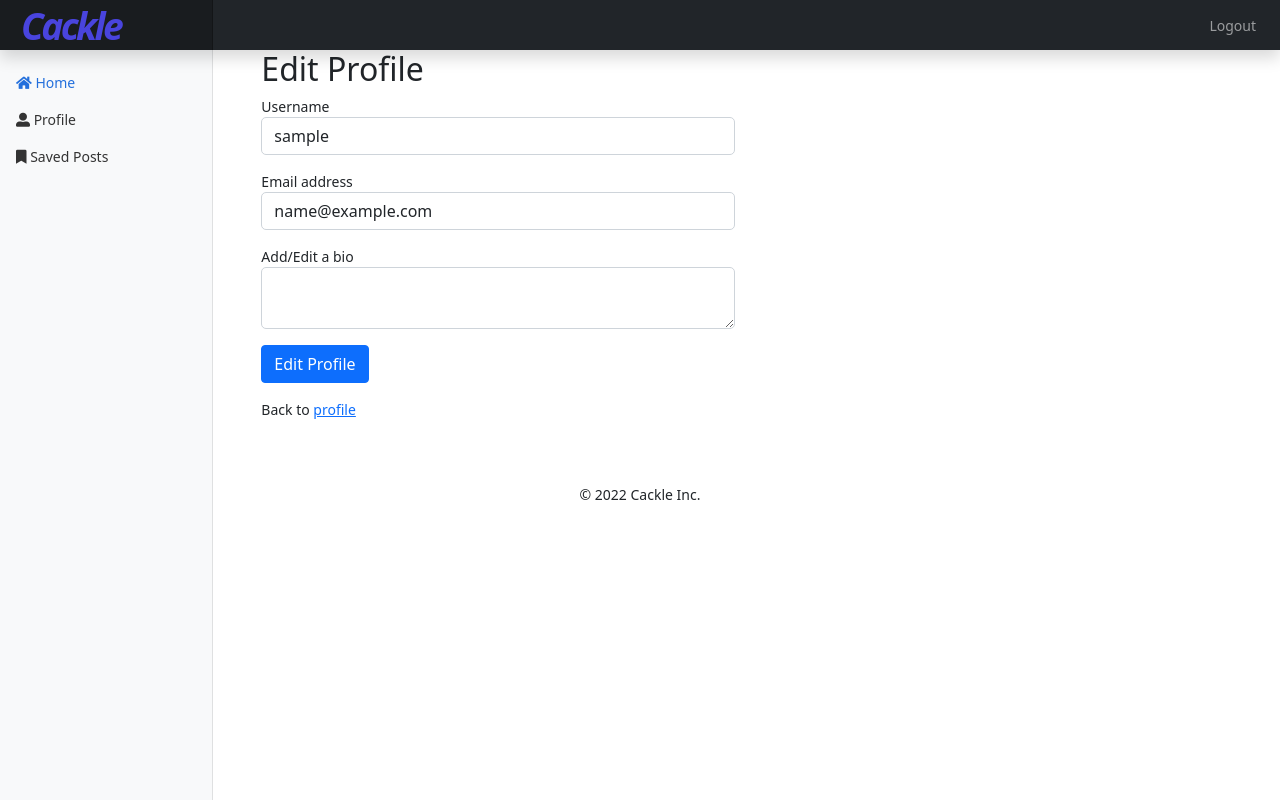
After one commit to dopewevmond/solid-flask, a Flask app: page /edit_profile in a window 1280 px wide. The commit adds this page. Run offline with Flask 2, Linux system fonts and the light colour scheme; the visitor is signed in with stand-in values (Sample User, id 1); data comes from the database, SQL or seed files in the repository; both versions use the stored data as it was after the commit; some libraries are stand-ins or nearby versions.

Commit message:
added an edit profile template

```diff
--- a/cackle/forms.py
+++ b/cackle/forms.py
@@ -1,6 +1,6 @@
 from flask_wtf import FlaskForm
-from wtforms import StringField, PasswordField, BooleanField, SubmitField
-from wtforms.validators import DataRequired, Email, EqualTo, ValidationError
+from wtforms import StringField, PasswordField, BooleanField, SubmitField, TextAreaField
+from wtforms.validators import DataRequired, Email, EqualTo, ValidationError, Length
 from cackle.models import User
 
 class LoginForm(FlaskForm):
@@ -24,3 +24,10 @@ class SignupForm(FlaskForm):
     def validate_email(self, email):
         if User.query.filter_by(email=email.data).first():
             raise ValidationError('This email is already in use. Select another')
+
+
+class EditProfileForm(FlaskForm):
+    username = StringField('Username', validators=[DataRequired()])
+    email = StringField('Email address', validators=[DataRequired(), Email()])
+    about_me = TextAreaField('Add/Edit a bio', validators=[Length(min=0, max=140, message='Your bio needs to be between 0 and 140 characters long')])
+    submit = SubmitField('Edit Profile')
--- a/cackle/routes.py
+++ b/cackle/routes.py
@@ -1,6 +1,6 @@
 from cackle import app, db
-from flask import render_template, flash, redirect, url_for
-from cackle.forms import LoginForm, SignupForm
+from flask import render_template, flash, redirect, url_for, request
+from cackle.forms import LoginForm, SignupForm, EditProfileForm
 from flask_login import current_user, login_user, logout_user, login_required
 from cackle.models import User, Post
 from datetime import datetime
@@ -37,13 +37,29 @@ def login():
         return redirect(url_for('index'))
     return render_template('login.html', form=form)
 
-
 @app.route('/user/<username>')
 @login_required
 def user(username):
     user = User.query.filter_by(username=username).first_or_404()
     posts = user.posts
     return render_template('user.html', user=user, posts=posts)
+
+@app.route('/edit_profile', methods=['GET', 'POST'])
+@login_required
+def edit_profile():
+    form = EditProfileForm()
+    if form.validate_on_submit():
+        current_user.username = form.username.data
+        current_user.email = form.email.data
+        current_user.about_me = form.about_me.data
+        db.session.commit()
+        flash('Your changes have been saved', 'success')
+        return redirect(url_for('edit_profile'))
+    elif request.method == 'GET':
+        form.username.data = current_user.username
+        form.email.data = current_user.email
+        form.about_me.data = current_user.about_me
+    return render_template('edit_profile.html', form=form)
 
 @app.route('/signup', methods=['GET', 'POST'])
 def signup():
--- /dev/null
+++ b/cackle/templates/edit_profile.html
@@ -0,0 +1,46 @@
+{% extends 'index.html' %}
+
+{% block content %}
+<div class="container">
+    {% include 'flash.html' %}
+
+    <div class="row">
+        <div class="col-12 col-md-6">
+        <h2>Edit Profile</h2>
+
+        <form action="" method="post" novalidate>
+            {{ form.hidden_tag() }}
+
+            <div class="mb-3">
+                    <label for="username">{{ form.username.label }}</label>
+                    {{ form.username(class='form-control', id='username') }}
+                    {% for error in form.username.errors %}
+                        <small class="text-danger"> {{ error }}</small>
+                    {% endfor %}
+            </div>
+
+            <div class="mb-3">
+                <label for="email">{{ form.email.label }}</label>
+                {{ form.email(class='form-control', id='email') }}
+                {% for error in form.email.errors %}
+                    <small class="text-danger"> {{ error }}</small>
+                {% endfor %}
+        </div>
+
+            <div class="mb-3">
+                <label for="about_me">{{ form.about_me.label }}</label>
+                {{ form.about_me(class='form-control', id='about_me') }}
+                {% for error in form.about_me.errors %}
+                    <small class="text-danger"> {{ error }}</small>
+                {% endfor %}
+            </div>
+            <div class="input-group mb-3">
+                {{form.submit(class='btn btn-primary')}}
+            </div>
+        </form>
+
+        <p>Back to <a href="{{url_for('user', username=current_user.username)}}">profile</a></p>
+    </div>
+    </div>
+</div>
+{% endblock %}
--- a/cackle/templates/index.html
+++ b/cackle/templates/index.html
@@ -40,7 +40,7 @@
             </a>
           </li>
           <li class="nav-item">
-            <a class="nav-link" aria-current="page" href="#">
+            <a class="nav-link" aria-current="page" href="{{ url_for('user', username=current_user.username) }}">
             <i class="fas fa-user-alt"></i>
               Profile
             </a>
@@ -52,7 +52,7 @@
             </a>
           </li>
           <li class="nav-item d-block d-md-none">
-            <a class="nav-link" aria-current="page" href="#">
+            <a class="nav-link" aria-current="page" href="{{ url_for('logout') }}">
             <i class="fas fa-sign-out-alt"></i>
               Logout
             </a>
--- a/cackle/templates/user.html
+++ b/cackle/templates/user.html
@@ -9,6 +9,7 @@
             </div>
             <h4 class="user-handle">/{{user.username}}</h4>
         </div>
+        <p><a href="{{ url_for('edit_profile') }}">Edit</a> profile</p>
         {{ user.joined }}
         <hr>
             {% for post in posts %}
```
Also changed, not shown: cackle/app.db.
